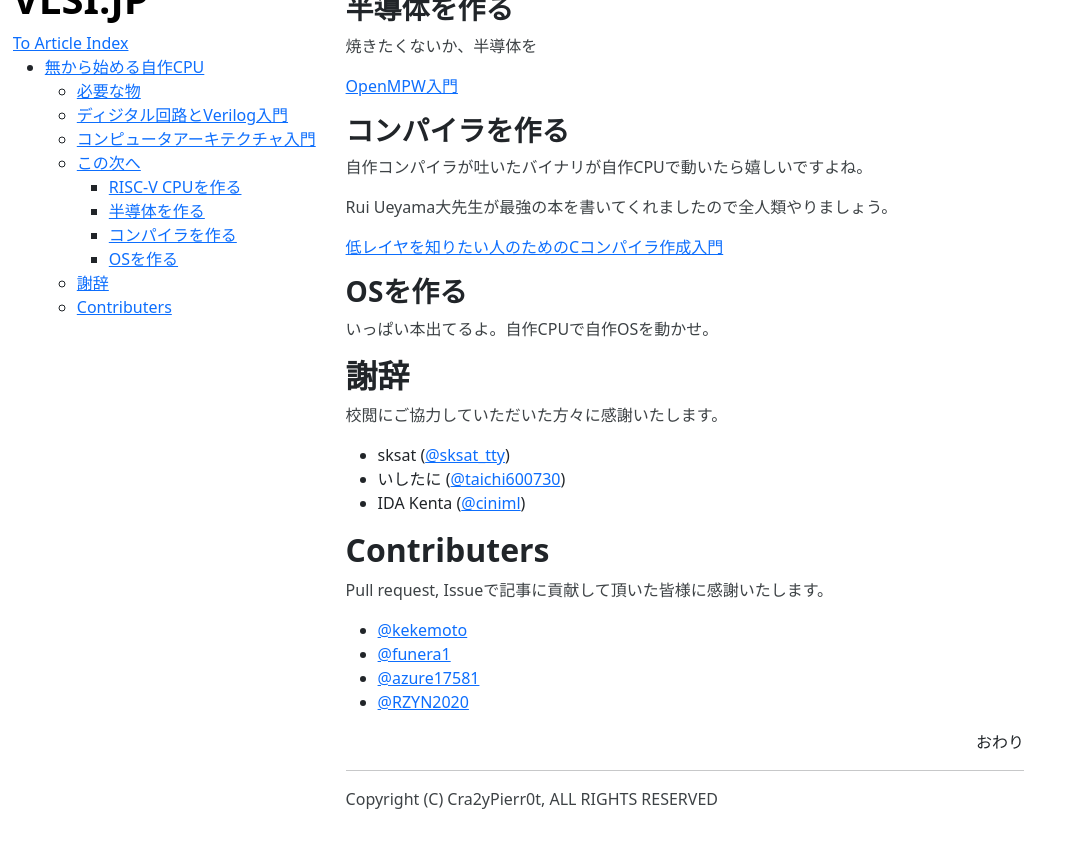
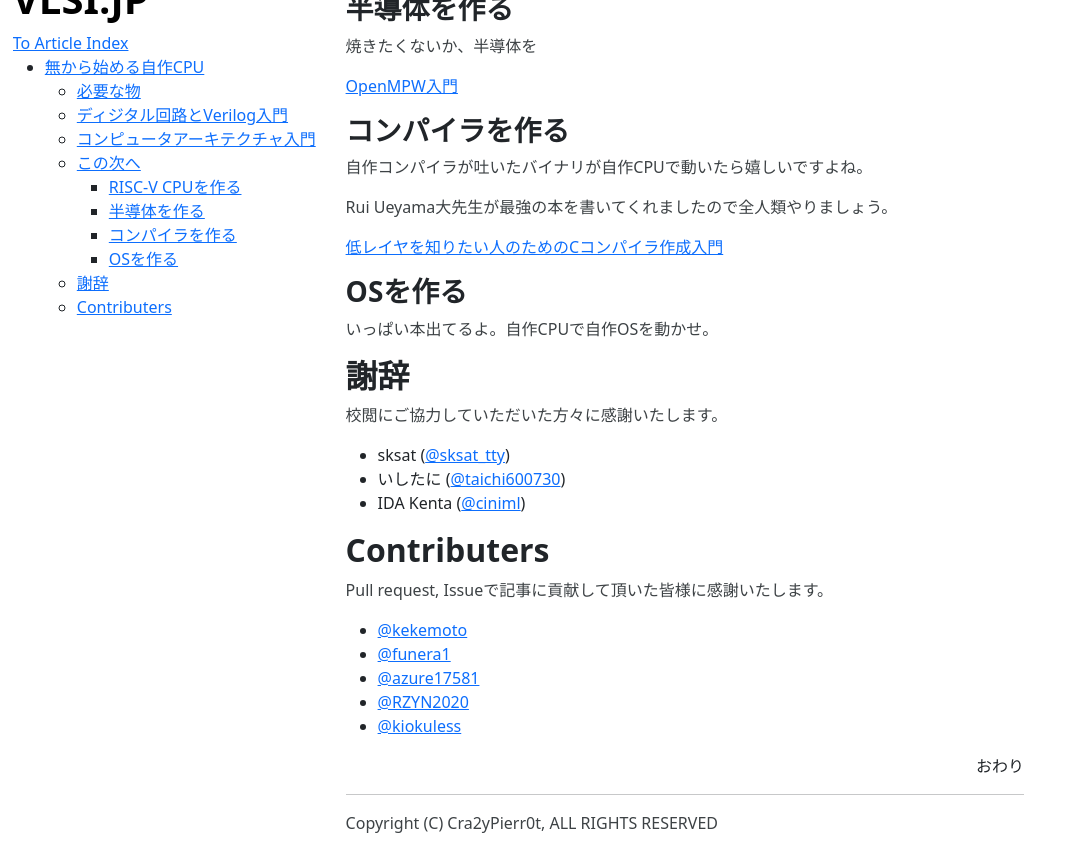
Before and after one commit to VLSI-JP/VLSI-JP.github.io, a Jekyll site: the page built from LetsMakeCPU.md, in a window 1280 px wide and 900 px high, scrolled down 2206 px, cut to the strip 49-900 px from the top of the window. Shown: the whole strip, without its empty margins (0-1068 px from the left). Built offline with Jekyll 4.4.1, drawn with Linux system fonts in a browser that asks for light colours; before the commit the page ends 3082 px from its top, so only the background shows below that.

Commit message:
add syaji

```diff
--- a/LetsMakeCPU.md
+++ b/LetsMakeCPU.md
@@ -93,6 +93,7 @@ Pull request, Issueで記事に貢献して頂いた皆様に感謝いたしま
 - [@funera1](https://github.com/funera1)
 - [@azure17581](https://github.com/azure17581)
 - [@RZYN2020](https://github.com/RZYN2020)
+- [@kiokuless](https://github.com/kiokuless)
 
 <div align="right"> おわり </div>
 ---
```
